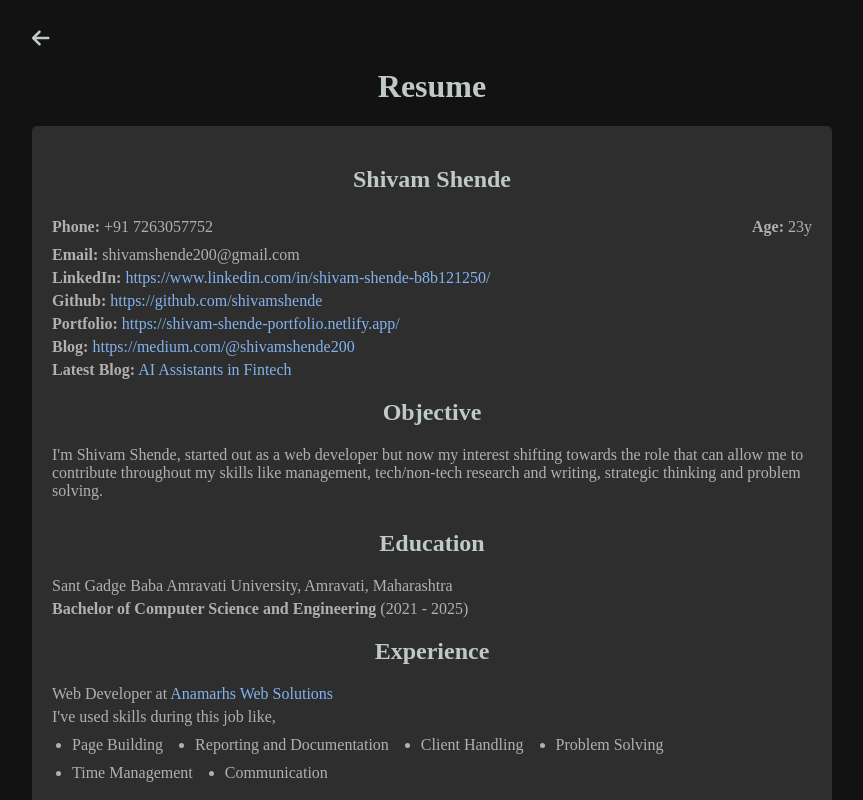
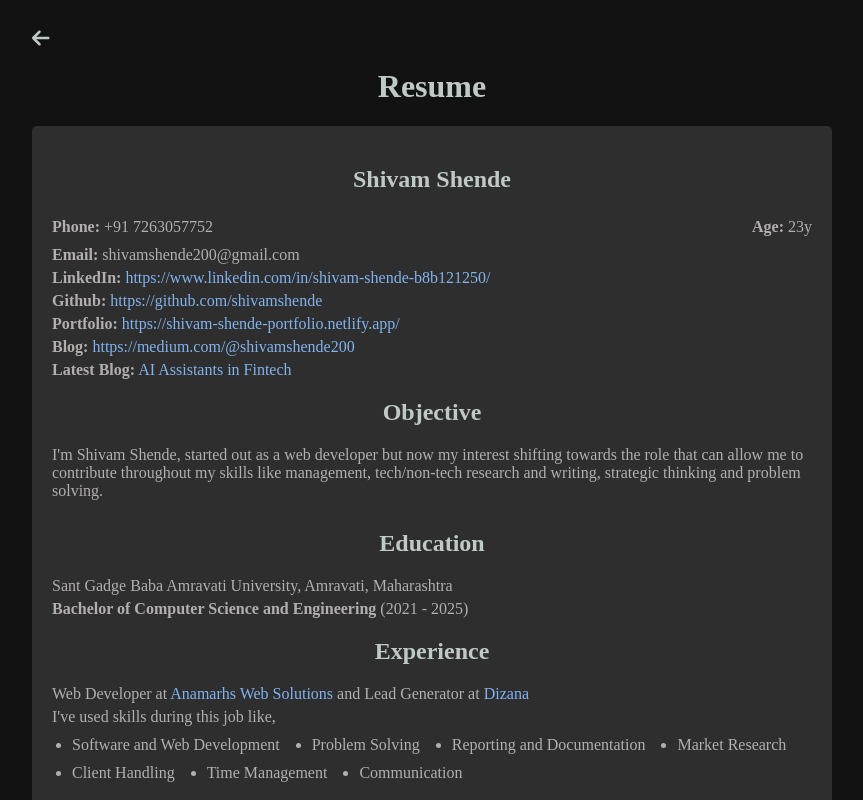
Before and after one commit to shivamshende/my-portfolilo, a React (Vite) app: page /resume in a window 1280 px wide. Shown: the top 800 px of the page, without its empty margins (208-1071 px from the left). Built offline with nearby package versions, Linux system fonts and the light colour scheme.

Commit message:
update resume

```diff
--- a/src/components/Resume/Resume.jsx
+++ b/src/components/Resume/Resume.jsx
@@ -42,13 +42,14 @@ const Resume = () => {
                     <p><strong>Bachelor of Computer Science and Engineering</strong> (2021 - 2025)</p>
 
                     <h2>Experience</h2>
-                    <p>Web Developer at <a href="https://anamarhs.com/" target="_blank">Anamarhs Web Solutions</a></p>
+                    <p>Web Developer at <a href="https://anamarhs.com/" target="_blank">Anamarhs Web Solutions</a> and Lead Generator at <a href="https://dizana.co.in/" target="_blank">Dizana</a></p>
                     <p>I've used skills during this job like,
                         <ul className='horizontal-list'>
-                            <li>Page Building</li>
+                            <li>Software and Web Development</li>
+                            <li>Problem Solving</li>
                             <li>Reporting and Documentation</li>
+                            <li>Market Research</li>
                             <li>Client Handling</li>
-                            <li>Problem Solving</li>
                             <li>Time Management</li>
                             <li>Communication</li>
                         </ul>
```
